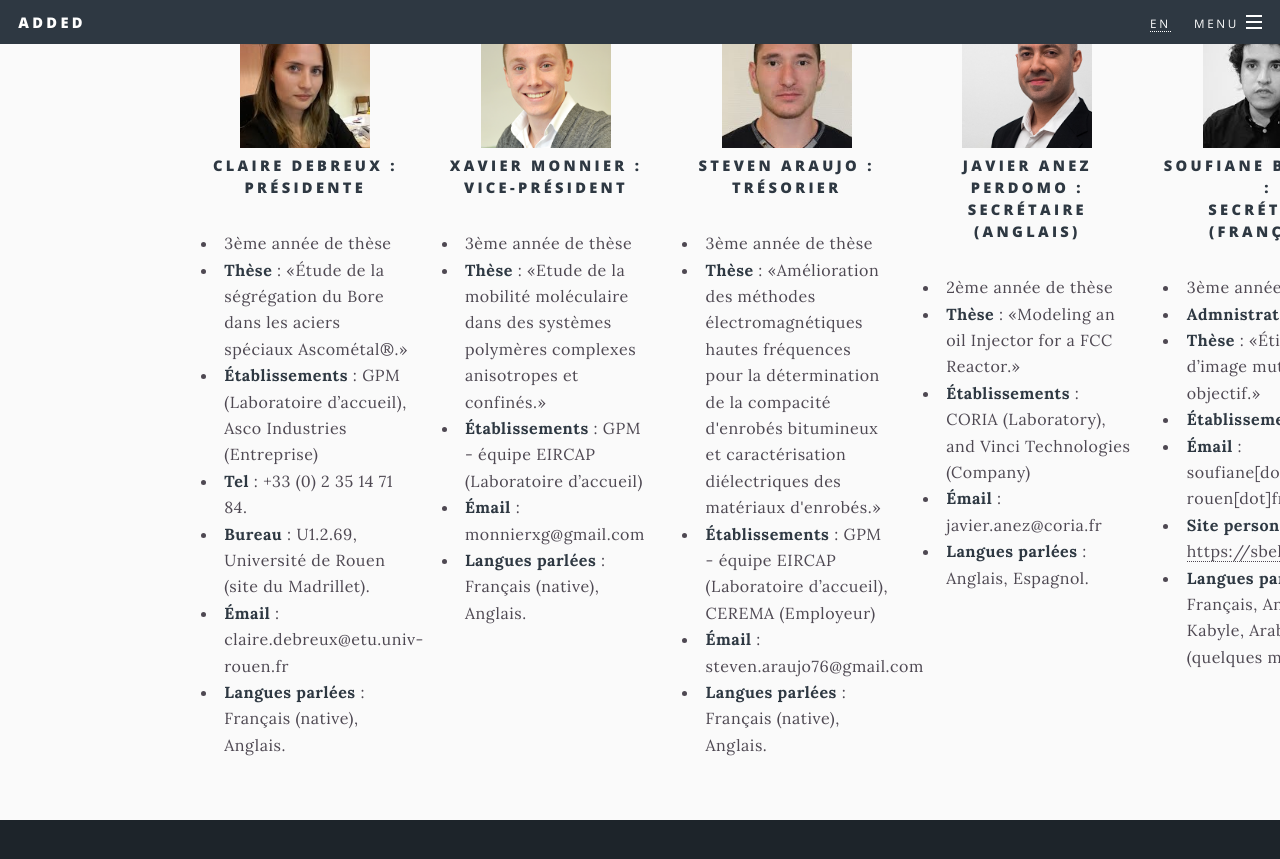
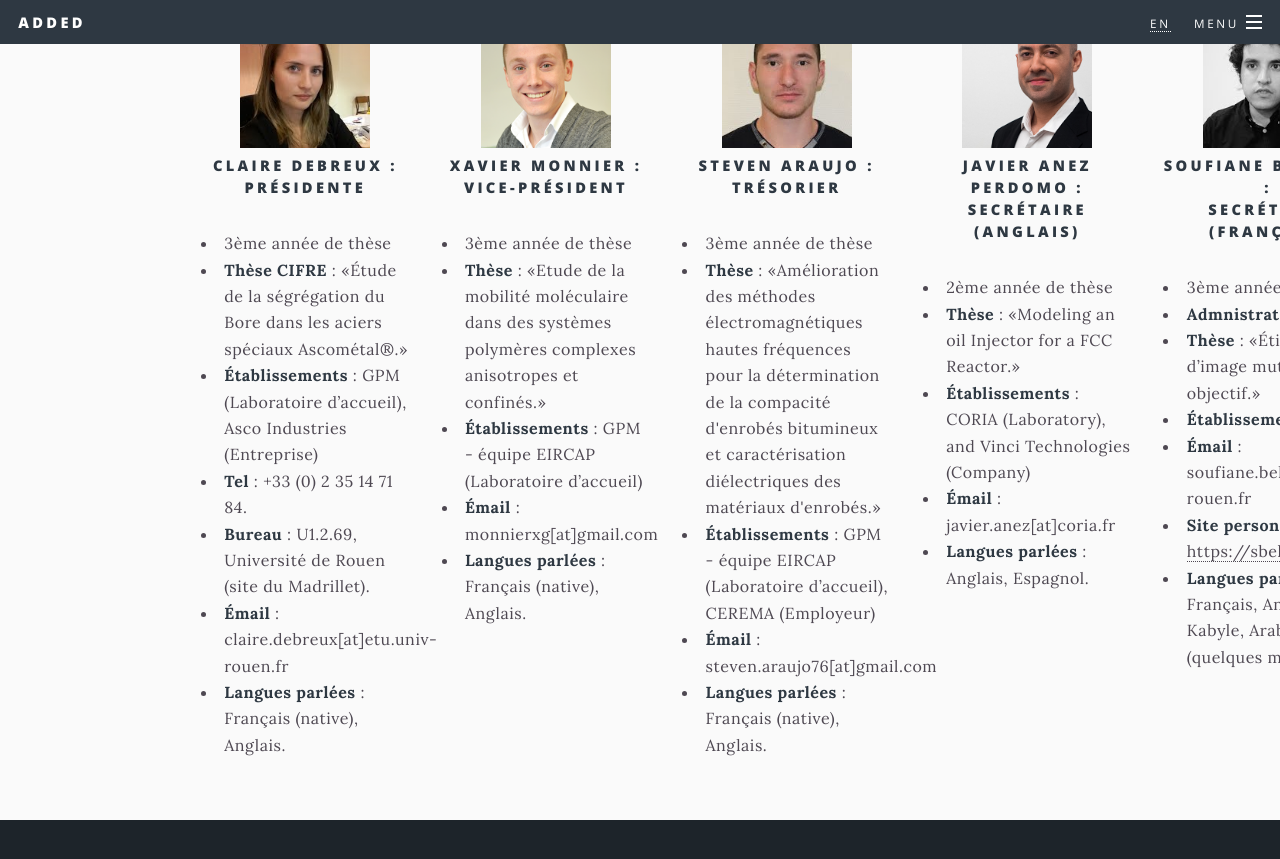
Before and after one commit to asso-added/asso-added.github.io, a Jekyll site: the page built from _pages/association-fr.html, in a window 1280 px wide and 900 px high, scrolled down 1567 px. Shown: the top 859 px of the window. Built offline with Jekyll 4.4.1, drawn with Linux system fonts in a browser that asks for light colours; nearby versions of some CDN libraries; library files that are not in the unit come from our copies.

Commit message:
at instead of @

```diff
--- a/_includes/members-fr.html
+++ b/_includes/members-fr.html
@@ -13,7 +13,7 @@
            <p>
              <ul style="text-align: left">
                <li>3ème année de thèse</li>
-               <li><b>Thèse</b> : «Étude de la ségrégation du Bore dans les
+               <li><b>Thèse CIFRE</b> : «Étude de la ségrégation du Bore dans les
                  aciers spéciaux Ascométal®.»</li>
                  <li><b>Établissements</b> : GPM (Laboratoire d’accueil),
                    Asco Industries (Entreprise)
@@ -21,7 +21,7 @@
                    <li><b>Tel</b> : +33 (0) 2 35 14 71 84.</li>
                    <li><b>Bureau</b> : U1.2.69, Université de Rouen
                      (site du Madrillet).</li>
-                 <li><b>Émail</b> : <br>claire.debreux@etu.univ-rouen.fr</li>
+                 <li><b>Émail</b> : <br>claire.debreux[at]etu.univ-rouen.fr</li>
                  <li><b>Langues parlées</b> : Français (native), Anglais.</li>
              </ul>
            </p>
@@ -39,7 +39,7 @@
                  systèmes polymères complexes anisotropes et confinés.»</li>
                  <li><b>Établissements</b> : GPM - équipe EIRCAP
                    (Laboratoire d’accueil)</li>
-                 <li><b>Émail</b> : monnierxg@gmail.com</li>
+                 <li><b>Émail</b> : monnierxg[at]gmail.com</li>
                  <li><b>Langues parlées</b> : Français (native), Anglais.</li>
              </ul>
            </p>
@@ -59,7 +59,7 @@
                  matériaux d'enrobés.»</li>
                  <li><b>Établissements</b> : GPM - équipe EIRCAP
                    (Laboratoire d’accueil), CEREMA (Employeur)</li>
-                 <li><b>Émail</b> : steven.araujo76@gmail.com</li>
+                 <li><b>Émail</b> : steven.araujo76[at]gmail.com</li>
                  <li><b>Langues parlées</b> : Français (native), Anglais.</li>
              </ul>
            </p>
@@ -77,7 +77,7 @@
                  FCC Reactor.»</li>
                  <li><b>Établissements</b> : CORIA (Laboratory), and Vinci
                    Technologies (Company)</li>
-                 <li><b>Émail</b> : javier.anez@coria.fr</li>
+                 <li><b>Émail</b> : javier.anez[at]coria.fr</li>
                  <li><b>Langues parlées</b> : Anglais, Espagnol.</li>
              </ul>
            </p>
@@ -94,7 +94,7 @@
                <li><b>Admnistrateur du site</b></li>
                <li><b>Thèse</b> : «Étiquetage d’image mutli-objectif.»</li>
                  <li><b>Établissements</b> :LITIS</li>
-                 <li><b>Émail</b> : soufiane[dot]belharbi[at]insa-rouen[dot]fr
+                 <li><b>Émail</b> : soufiane.belharbi[at]insa-rouen.fr
                  </li>
                  <li><b>Site personnel</b> : <a href="https://sbelharbi.github.io/">
                    https://sbelharbi.github.io/</a></li>
```
Also changed, not shown: _includes/members-en.html (+6 -6 lines).
